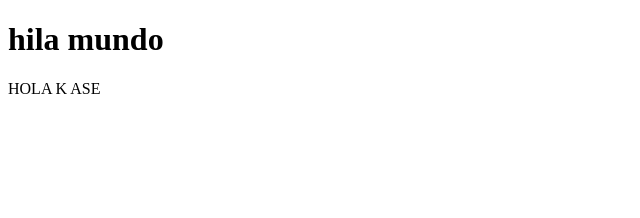
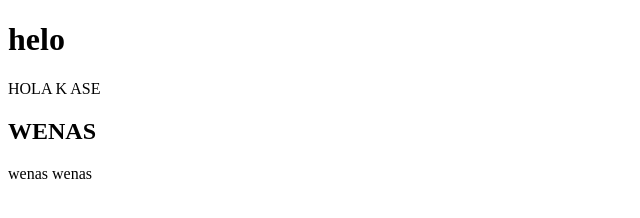
Before and after one commit to YesidSSR/pruebaGit, a plain HTML site: page index.html in a window 1280 px wide. Shown: the whole page, without its empty margins (0-640 px from the left). Drawn offline with Linux system fonts and the light colour scheme.

Commit message:
Segundo commit

```diff
--- a/index.html
+++ b/index.html
@@ -6,7 +6,9 @@
     <title>Document</title>
 </head>
 <body>
-    <h1> hila mundo </h1>
+    <h1> helo </h1>
     <p>HOLA K ASE</p>
+    <h2> WENAS </H2>
+    <p> wenas wenas</p>
 </body>
 </html>
```
